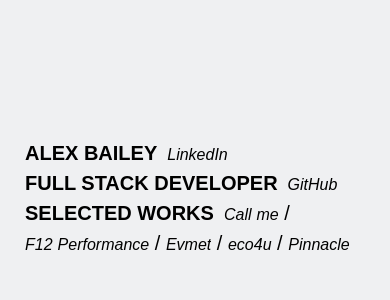
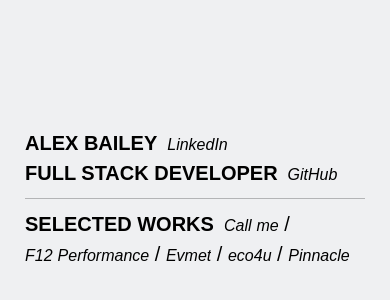
Before and after one commit to Bailey30/portfolio, a React (Create React App) app: page / in a window 390 px wide. Shown: the part 224-524 px from the top of the page. Built offline with nearby package versions, Linux system fonts and the light colour scheme.

Commit message:
landing mobile style

```diff
--- a/src/components/bio/styles.module.scss
+++ b/src/components/bio/styles.module.scss
@@ -78,6 +78,9 @@
         h1 {
             font-weight: 600;
         }
+        border-bottom: 1px solid rgba(0, 0, 0, 0.25);
+        padding-bottom: 10px;
+        width: 100%;
     }
 }
 
@@ -156,6 +159,9 @@
         }
         h3 {
             font-size: 20px;
+            &.otherHovered {
+                opacity: 1;
+            }
         }
         .slash {
             font-size: 20px;
@@ -163,19 +169,17 @@
         }
     }
     @media (max-width:750px) {
-        margin-top: 0;
+        margin-top: 10px;
         h2 {
             margin-right: 10px;
             font-weight: 600;
+            flex-basis: 100%;
         }
         h3 {
             font-style: italic;
             font-weight: 300;
             font-size: 16px;
         }
-    }
-    @media (max-width: 420px) {
-        display: flex;
     }
 }
 
--- a/src/hooks/useTouchNavigate..ts
+++ b/src/hooks/useTouchNavigate..ts
@@ -106,9 +106,7 @@
                     projectRef.current !== "all"
                 ) {
                     dispatch(allProjects());
-                    if (prevLevelRef.current === 1) {
-                        window.history.pushState(null, "", "/work");
-                    }
+                    window.history.pushState(null, "", "/");
                 }
             });
         });
```
